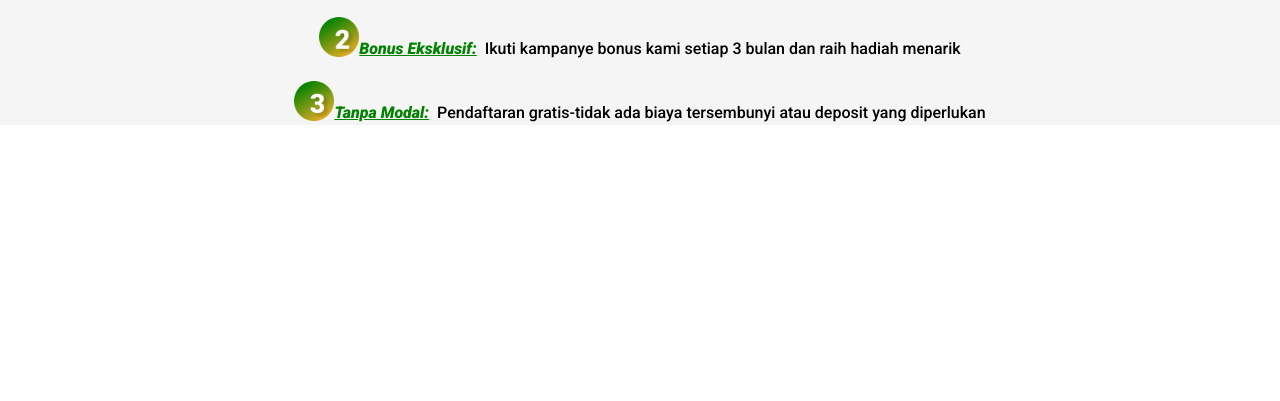
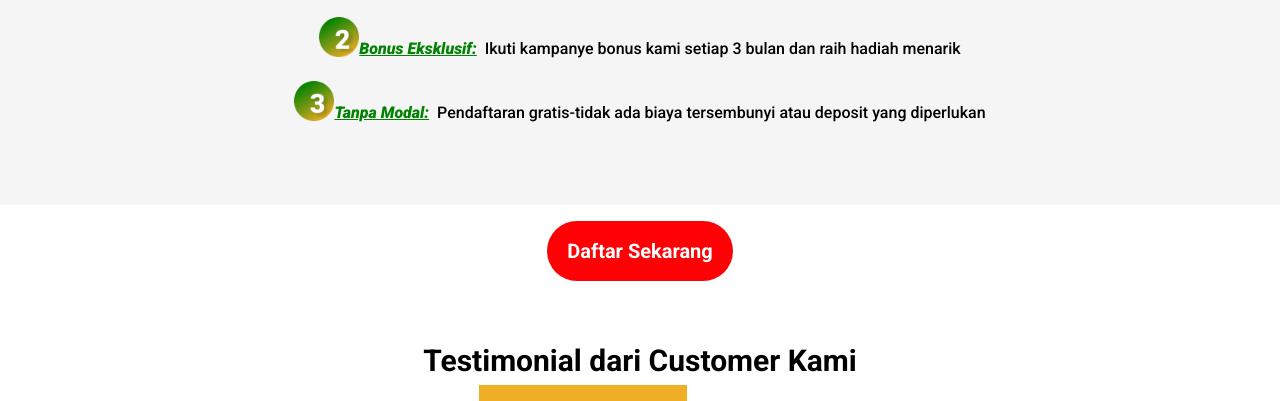
Before and after one commit to rendiero25/landingpageKitchensync, a website: page index.html in a window 1280 px wide. Shown: the part 2494-2895 px from the top of the page. Before the commit the page ends 2619 px from the top, so only its background shows below. Drawn offline with Linux system fonts and the light colour scheme.

Commit message:
Section 3 and 4 start

```diff
--- a/index.html
+++ b/index.html
@@ -104,7 +104,7 @@
         <!-- SECTION 1 - END -->
 
         <!-- SECTION 2 - START -->
-        <section class="bg-[#f5f5f5] mt-10 flex flex-col z-20">
+        <section class="bg-[#f5f5f5] mt-10 flex flex-col z-20 pb-20">
             <!-- KENAPA HARUS BERGABUNG DENGAN KAMI - START -->
             <div class="relative bg-[#f5f5f5] mt-5 px-8 py-5 flex flex-col justify-center">
                 <h1 class="text-3xl font-bold text-center leading-10 z-20">Kenapa Harus Bergabung &nbsp; dengan Kami?</h1>
@@ -204,9 +204,23 @@
         <!-- SECTION 2 - END -->
 
         <!-- SECTION 3 - START -->
-        <section>
+        <section class="flex justify-center items-center">
+            <button class="mx-20">
+                <p class="bg-[#FF0105] mt-4 px-5 py-4 text-xl font-bold rounded-full text-white">Daftar Sekarang</p>
+            </button>
+        </section>
+        <!-- SECTION 3 - END -->
 
-        </section>
+        <!-- SECTION 4 - START -->
+        <div class="flex flex-wrap justify-center px-5 mt-5 gap-5">
+            <div class="relative mt-5 px-8 py-5 flex flex-col justify-center z-20">
+                <h1 class="text-3xl font-bold text-center leading-10 z-20">Testimonial dari Customer Kami</h1>
+                <div class="absolute bg-[#EEAE26] h-4 w-52 ml-14 mt-16 z-10"></div>
+            </div>
+            <div class="absolute flex justify-start bottom-0 left-0 z-10">
+                <div class="bg-[#EEAE26] opacity-25 blur-3xl size-36"></div>
+            </div>
+        </div>
     </main>
 
     <script src="./script.js"></script>
```
Also changed, not shown: output.css.
